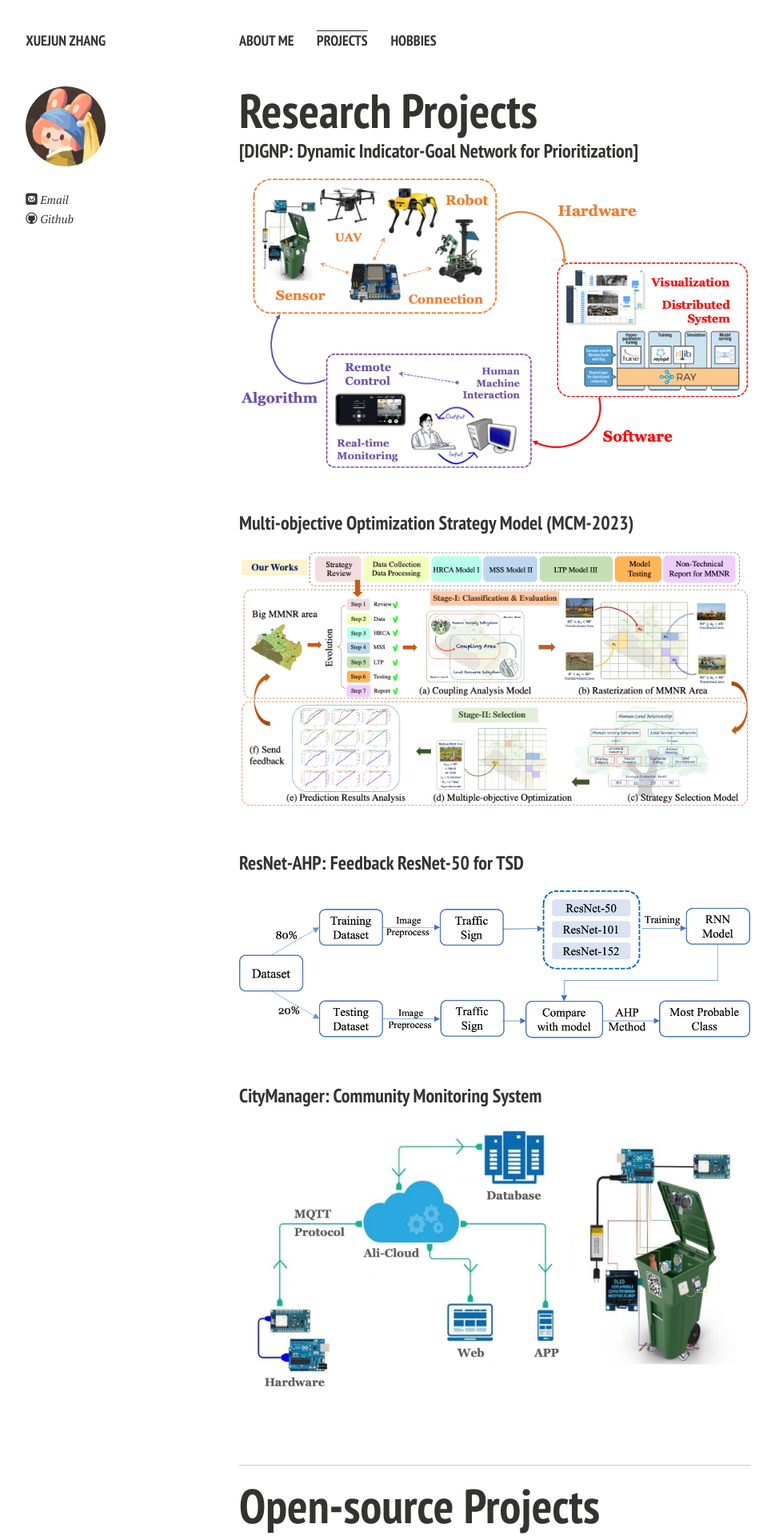
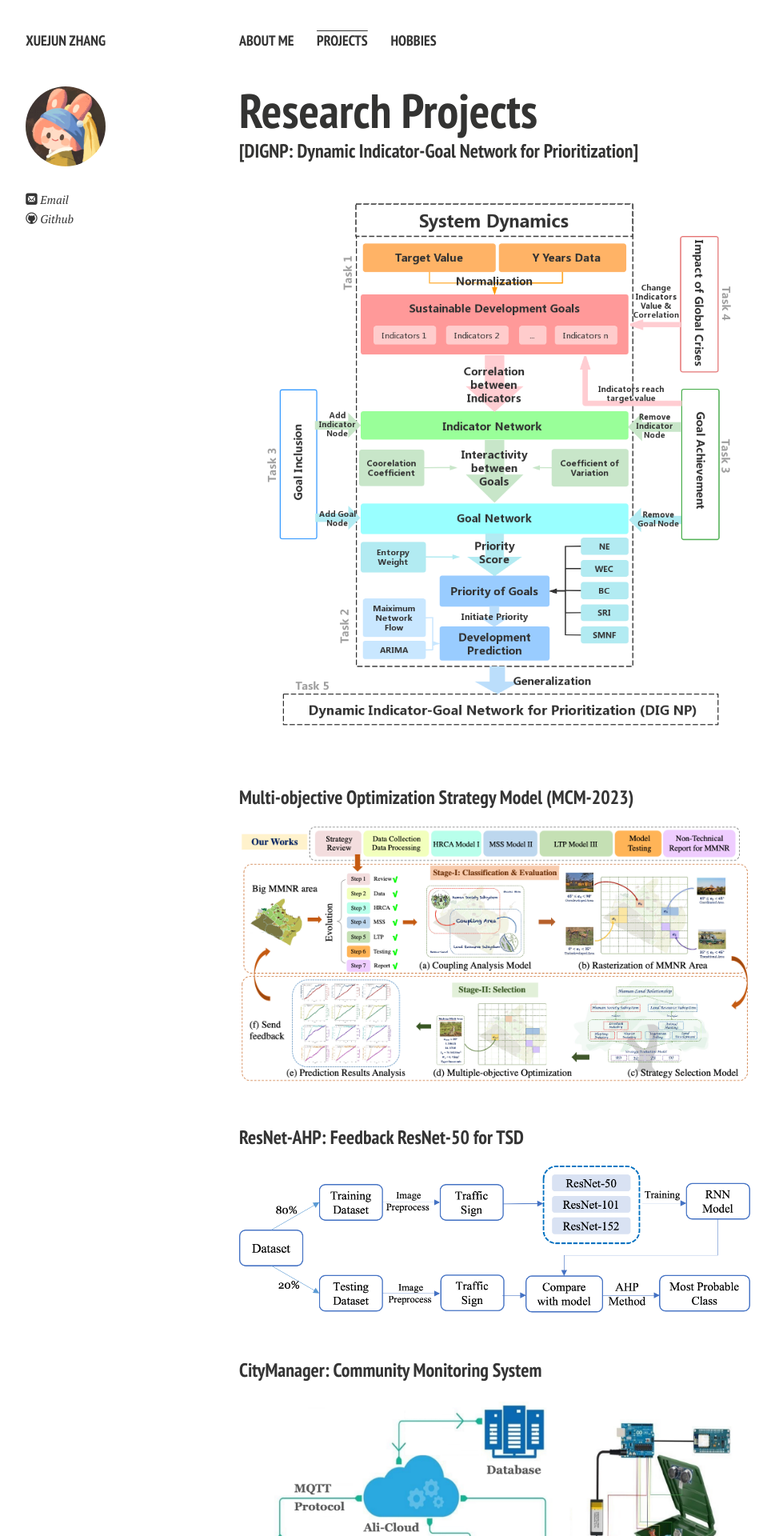
Before and after one commit to xuejunzhang2002/xuejunzhang.github.io, a Jekyll site: the page built from projects.md, in a window 1280 px wide. Shown: the top 1920 px of the page at 80% size, without its empty margins (21-990 px from the left). Built offline with Jekyll 4.4.1, drawn with Linux system fonts in a browser that asks for light colours; nearby versions of some CDN libraries; comment, search, counter and statistics services are not loaded; a style sheet for code colours, icons or effects is not loaded.

Commit message:
Update projects.md

```diff
--- a/projects.md
+++ b/projects.md
@@ -9,7 +9,7 @@ title: Projects
 #### [DIGNP: Dynamic Indicator-Goal Network for Prioritization]
 
 <center>
-<img src="/images/openiot-system.png">
+<img src="/images/ICM.png">
 </center>
 
 <br>
```
